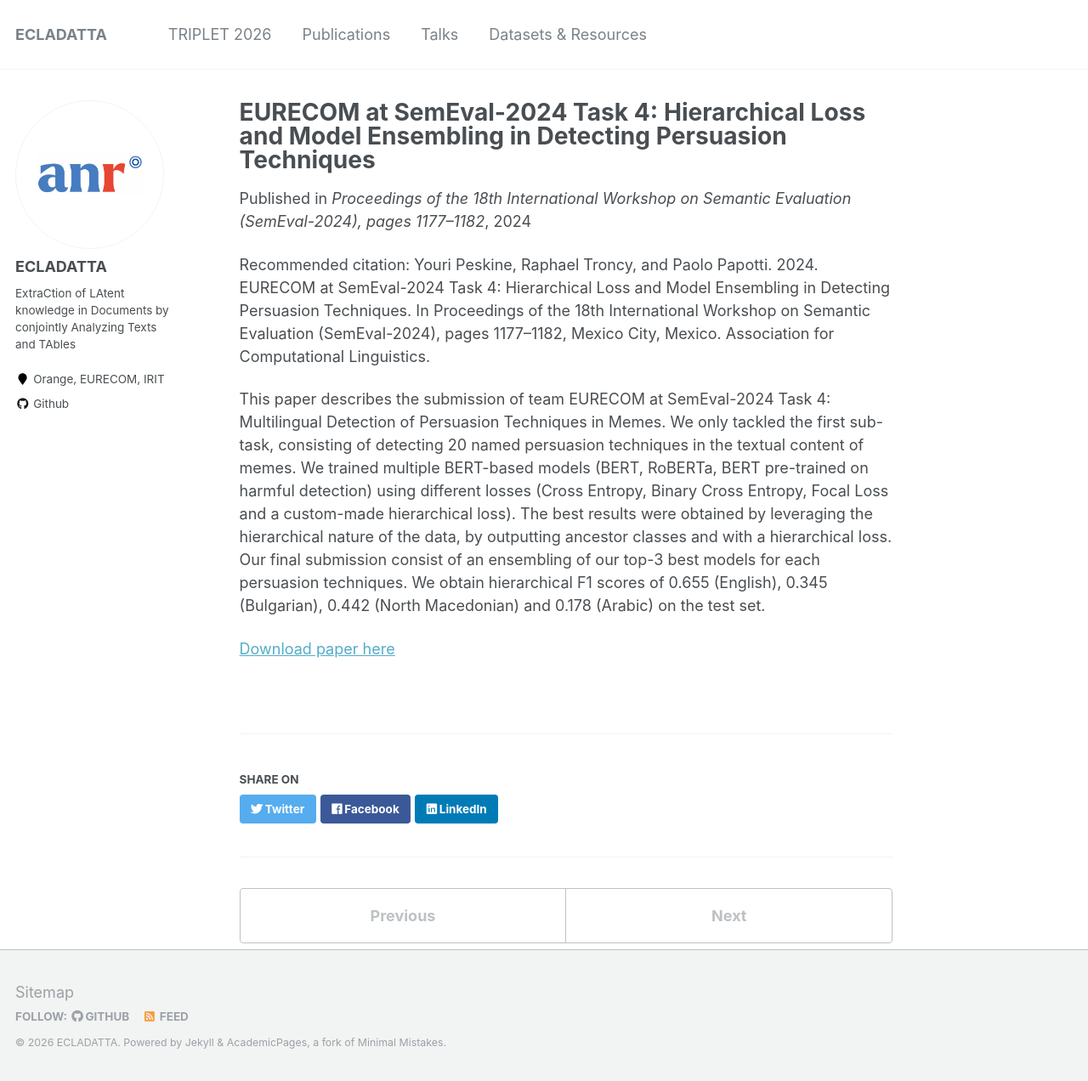
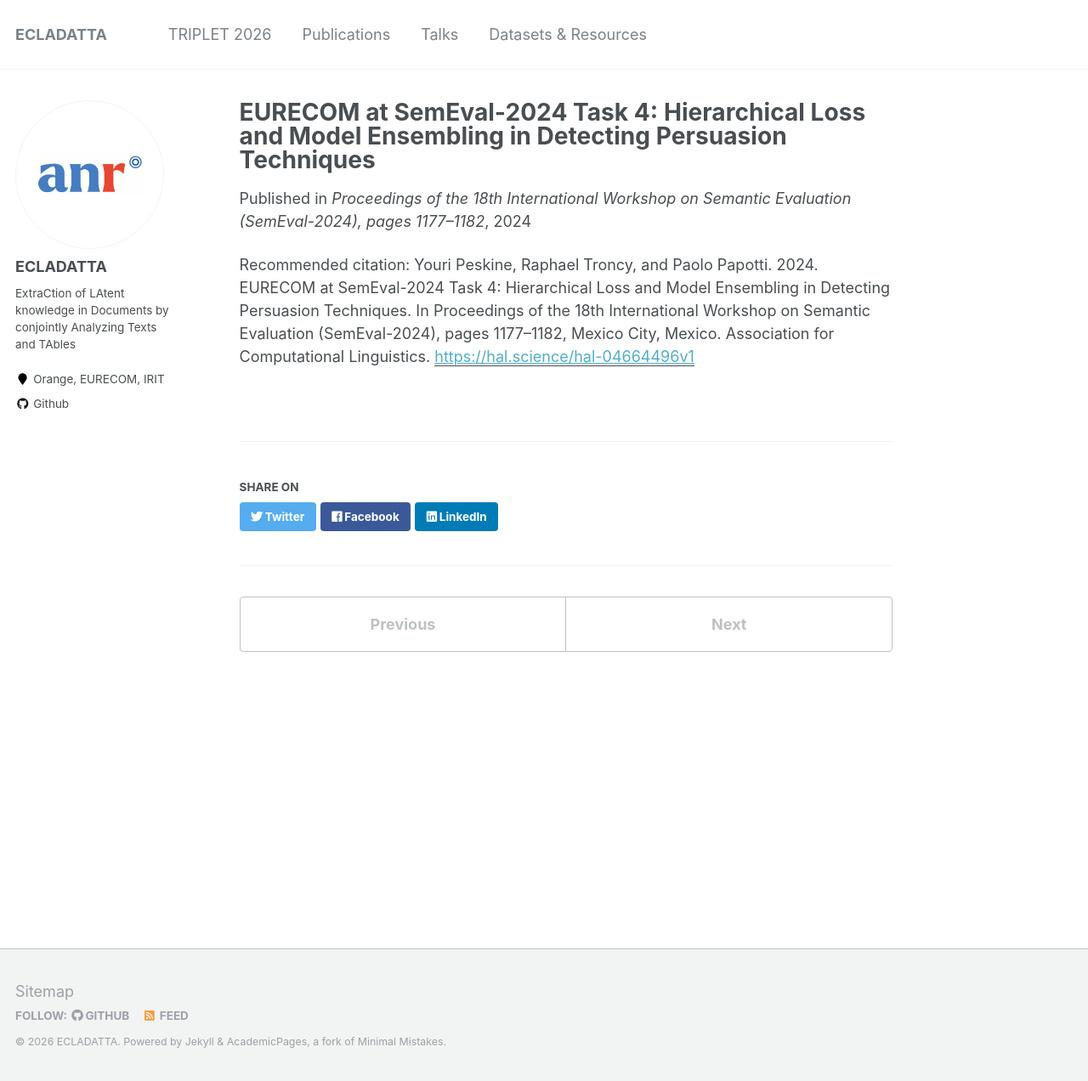
Before and after one commit to ecladatta/ecladatta.github.io, a Jekyll site: the page built from _publications/2024-06-paper.md, in a window 1280 px wide and 1272 px high. Shown: the whole window at 85% size. Built offline with Jekyll 4.4.1, drawn with Linux system fonts in a browser that asks for light colours.

Commit message:
Update paper metadata and add download link
Added a URL for the paper and updated the citation format.

```diff
--- a/_publications/2024-06-paper.md
+++ b/_publications/2024-06-paper.md
@@ -7,8 +7,6 @@ excerpt: 'This paper describes the submission of team EURECOM at SemEval-2024 Ta
 venue: "Proceedings of the 18th International Workshop on Semantic Evaluation (SemEval-2024), pages 1177–1182"
 location: "Mexico City, Mexico"
 date: 2024-06-01
+paperurl: https://hal.science/hal-04664496v1
 citation: 'Youri Peskine, Raphael Troncy, and Paolo Papotti. 2024. EURECOM at SemEval-2024 Task 4: Hierarchical Loss and Model Ensembling in Detecting Persuasion Techniques. In Proceedings of the 18th International Workshop on Semantic Evaluation (SemEval-2024), pages 1177–1182, Mexico City, Mexico. Association for Computational Linguistics.'
 ---
-This paper describes the submission of team EURECOM at SemEval-2024 Task 4: Multilingual Detection of Persuasion Techniques in Memes. We only tackled the first sub-task, consisting of detecting 20 named persuasion techniques in the textual content of memes. We trained multiple BERT-based models (BERT, RoBERTa, BERT pre-trained on harmful detection) using different losses (Cross Entropy, Binary Cross Entropy, Focal Loss and a custom-made hierarchical loss). The best results were obtained by leveraging the hierarchical nature of the data, by outputting ancestor classes and with a hierarchical loss. Our final submission consist of an ensembling of our top-3 best models for each persuasion techniques. We obtain hierarchical F1 scores of 0.655 (English), 0.345 (Bulgarian), 0.442 (North Macedonian) and 0.178 (Arabic) on the test set.
-
-[Download paper here](https://aclanthology.org/2024.semeval-1.172.pdf)
```
